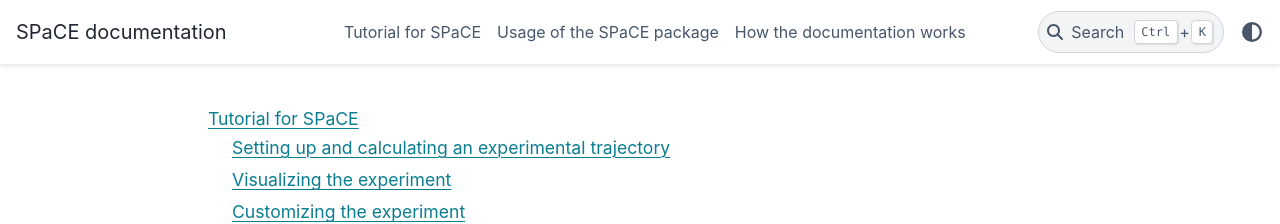
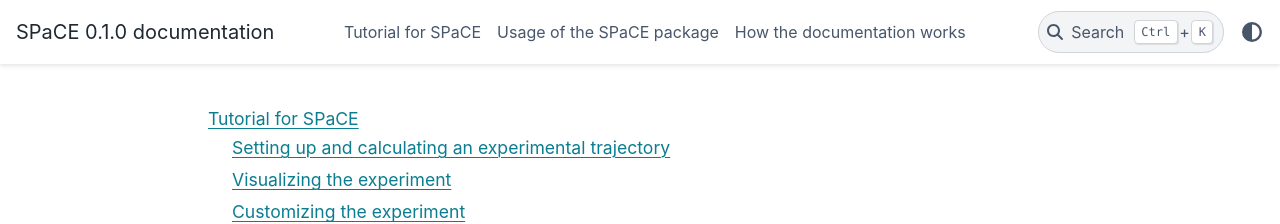
Before and after one commit to Liam-Twomey/SPaCE, a Sphinx documentation site: the page built from doc/source/index.rst, in a window 1280 px wide. Shown: the top 224 px of the page. Built offline with Sphinx 7.4.7 and the PyData theme 0.15.4, drawn with Linux system fonts in a browser that asks for light colours; some of the changed lines change nothing that is shown.

Commit message:
first draft of packaging and cleanup

```diff
--- a/doc/source/conf.py
+++ b/doc/source/conf.py
@@ -6,24 +6,14 @@
 # -- imports for autofunctions
 import sys
 from pathlib import Path
-#from importlib.metadata import version as vn
-#import mock
+from importlib.metadata import version as vn
 
 # -- Options for HTML output -------------------------------------------------
 # https://www.sphinx-doc.org/en/master/usage/configuration.html#options-for-html-output
 
 html_theme = 'pydata_sphinx_theme'
 html_static_path = ['_static']
-#html_css_files = ["eprsim.css"]
 html_show_sourcelink = False
-#html_favicon = "_static/eprsim_favicon.png"
-#html_logo = "_static/eprsim_logo.png"
-#html_theme_options = {
-#	"logo": {
-#		"image_light": "_static/eprsim_logo_light.svg",
-#		"image_dark": "_static/eprsim_logo_dark.svg",
-#	}
-#}
 
 # For web document autobuild with readthedocs.io
 html_context = {
@@ -38,15 +28,15 @@
 pkg_path  = str(Path('../..').resolve())
 print('package location:', pkg_path)
 sys.path.insert(0,pkg_path)
-#ver = vn('eprsim')
+ver = vn('SPaCE')
 
 # -- Project information -----------------------------------------------------
 # https://www.sphinx-doc.org/en/master/usage/configuration.html#project-information
 
 project = 'SPaCE'
 copyright = '2025, Zikri Hasanbasri'
-author = 'Zikri Hasanbasri'
-#release = '.'.join(ver.split('.'))
+authors = 'Zikri Hasanbasri'
+release = '.'.join(ver.split('.'))
 
 # -- General configuration ---------------------------------------------------
 # https://www.sphinx-doc.org/en/master/usage/configuration.html#general-configuration
@@ -55,14 +45,8 @@
 	'sphinx.ext.napoleon', # for numpy in autodoc
 	'sphinx.ext.mathjax',  # for latex support in html
 	'sphinx.ext.autodoc',  # for automatic documentation of docstrings
-#	'autoapi',  # for latex support in html
 	'sphinx_copybutton',   # allow code copy button in examples
 	'sphinx_design'		   # enable design elements like grids
 ]
-#autoapi_dirs = ['../..','.']
 language = "en"
 templates_path = ['_templates']
-
-#toMock = ['Validate_input_parameter','Tools']
-#for modName in toMock:
-#	sys.modules[modName] = mock.Mock()
```
Also changed, not shown: 3 other files.
